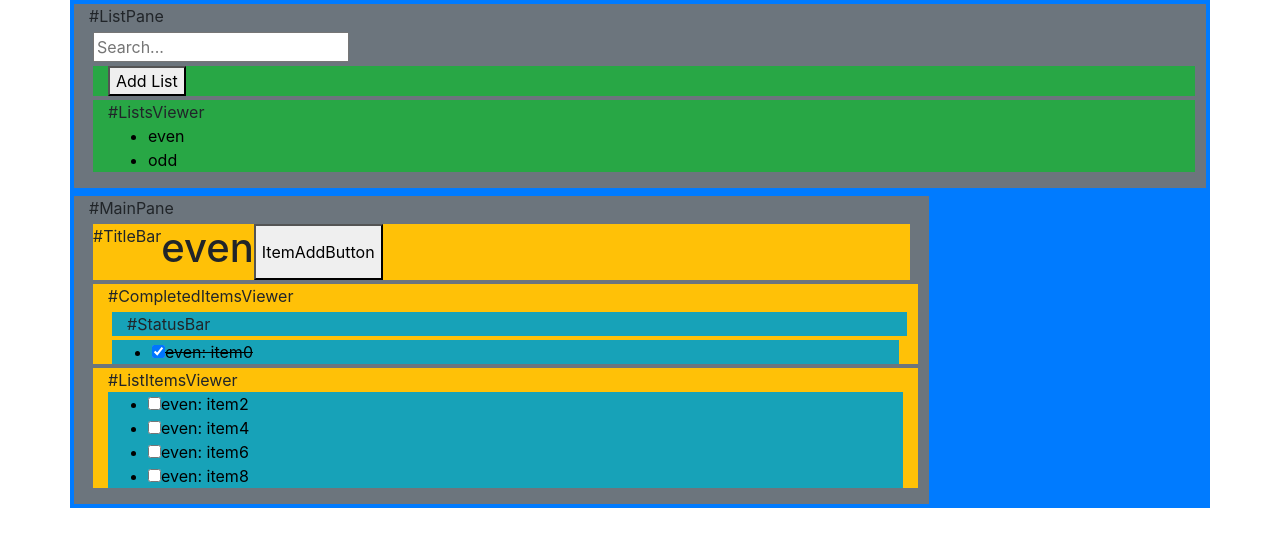
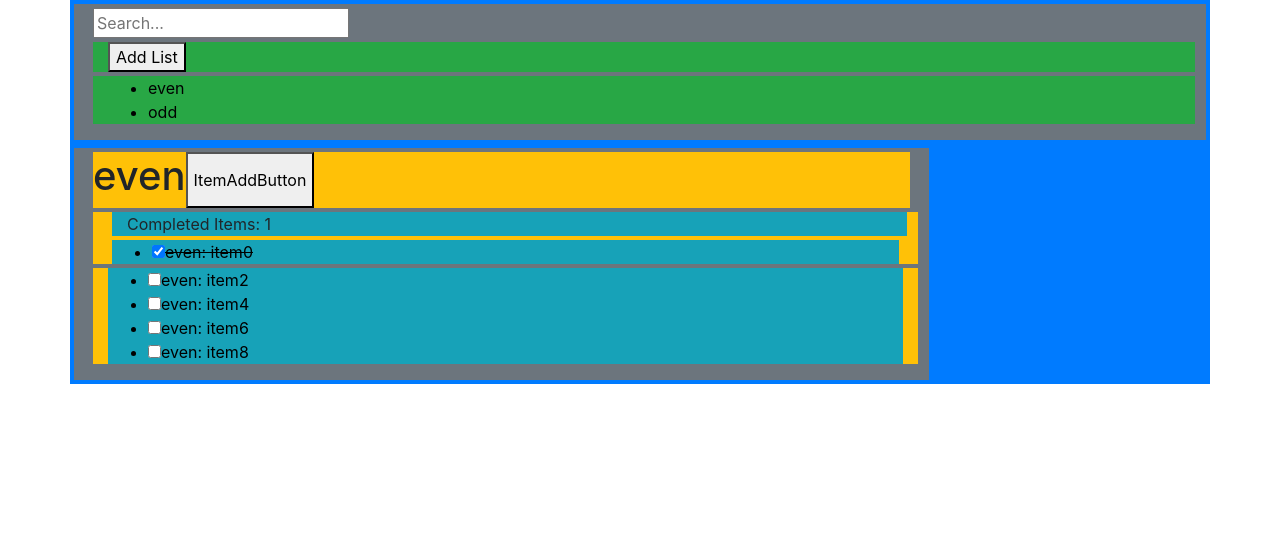
Before and after one commit to feynubrick/reminder-react, a React (Create React App) app: page / in a window 1280 px wide. Shown: the top 546 px of the page. Built offline with nearby package versions, Linux system fonts and the light colour scheme.

Commit message:
removed texts indicating layout and added a feature to indicate current completed items

```diff
--- a/src/ListPane/ListPane.js
+++ b/src/ListPane/ListPane.js
@@ -6,7 +6,6 @@ import SearchBar from './SearchBar';
 const ListPane = function (props) {
     return (
         <div className="bg-secondary m-1 col">
-            #ListPane
             <SearchBar onChange={props.onChangeSearch} search={props.search} />
             <ListAddBar className="row" onListAddClick={props.onListAddClick} />
             <ListsViewer
--- a/src/ListPane/ListsViewer.js
+++ b/src/ListPane/ListsViewer.js
@@ -4,7 +4,6 @@ import List from './List';
 const ListsViewer = function (props) {
     return (
         <div className="container bg-success m-1">
-            #ListsViewer
             <ul>
                 {
                     props.lists.map((list) => (
--- a/src/MainPane/CompletedItemsViewer.js
+++ b/src/MainPane/CompletedItemsViewer.js
@@ -5,8 +5,7 @@ import StatusBar from './StatusBar';
 const CompletedItemsViewer = function (props) {
     return (
         <div className="container bg-warning m-1">
-            #CompletedItemsViewer
-            <StatusBar />
+            <StatusBar items={props.items} currList={props.currList} />
             <ul className="bg-info m-1">
                 {
                     props.items.filter(
--- a/src/MainPane/ListItemsViewer.js
+++ b/src/MainPane/ListItemsViewer.js
@@ -5,7 +5,6 @@ const ListItemsViewer = function (props) {
     console.log('props.list: ', props.currList);
     return (
         <div className="container bg-warning m-1">
-            #ListItemsViewer
             <ul className="bg-info">
                 {
                     props.items.filter(
--- a/src/MainPane/MainPane.js
+++ b/src/MainPane/MainPane.js
@@ -7,7 +7,6 @@ import SearchResultViewer from './SearchResultViewer';
 const MainPane = function (props) {
     return (
         <div className="bg-secondary m-1 col-9">
-            #MainPane
             <TitleBar currList={props.currList} onAddButtonClick={props.onAddButtonClick} />
 
             {
--- a/src/MainPane/StatusBar.js
+++ b/src/MainPane/StatusBar.js
@@ -1,9 +1,10 @@
 import React from 'react';
 
-const StatusBar = function () {
+const StatusBar = function (props) {
+    var doneItems = props.items.filter((item) => (item.done && item.list === props.currList));
     return (
         <div className="container bg-info m-1">
-            #StatusBar
+            {`Completed Items: ${doneItems.length}`}
         </div>
     );
 }
--- a/src/MainPane/TitleBar.js
+++ b/src/MainPane/TitleBar.js
@@ -3,7 +3,6 @@ import React from 'react';
 const TitleBar = function (props) {
     return (
         <div className="row bg-warning m-1">
-            #TitleBar
             <h1>{ props.currList.name }</h1>
             <button onClick={props.onAddButtonClick} >ItemAddButton</button>
         </div>
```
